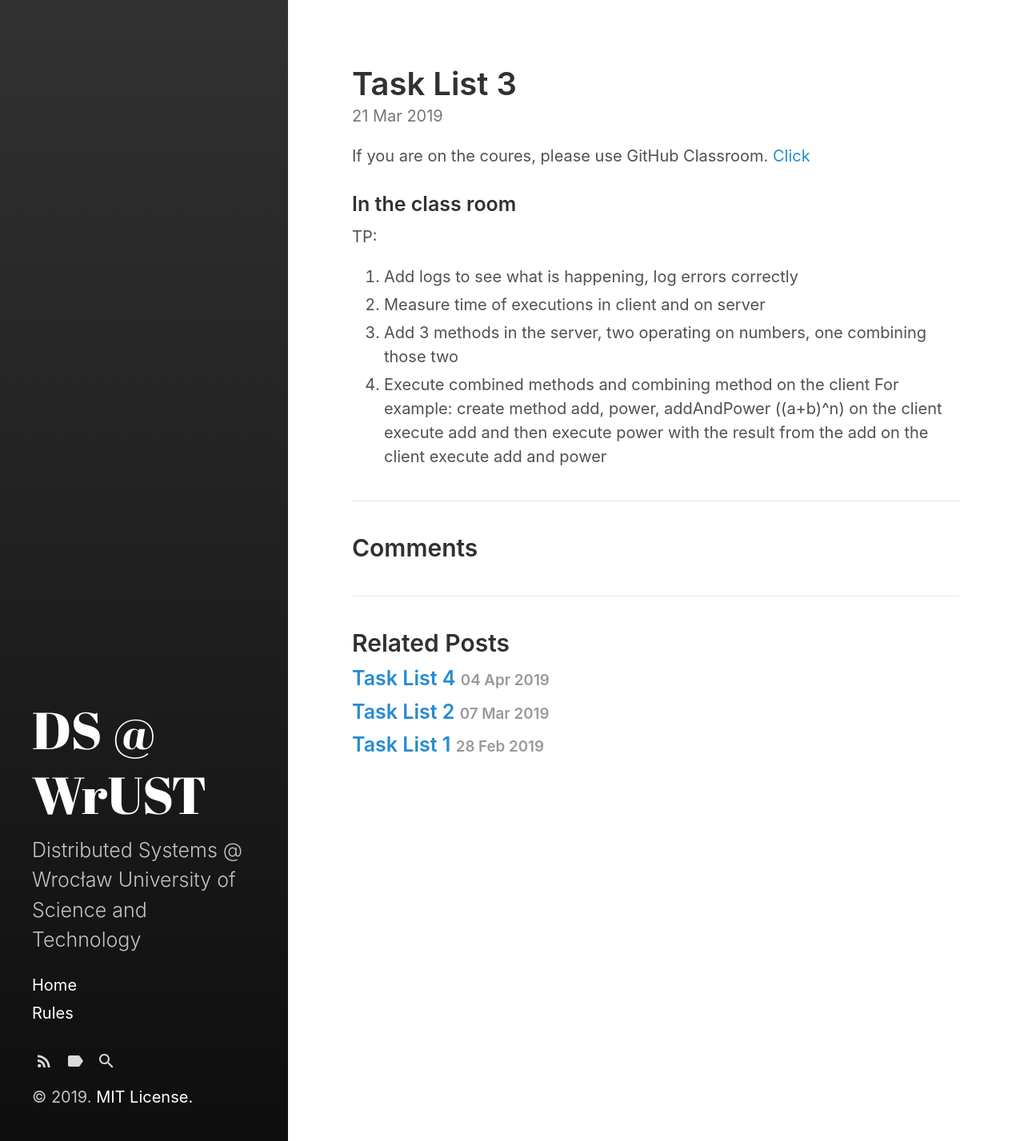
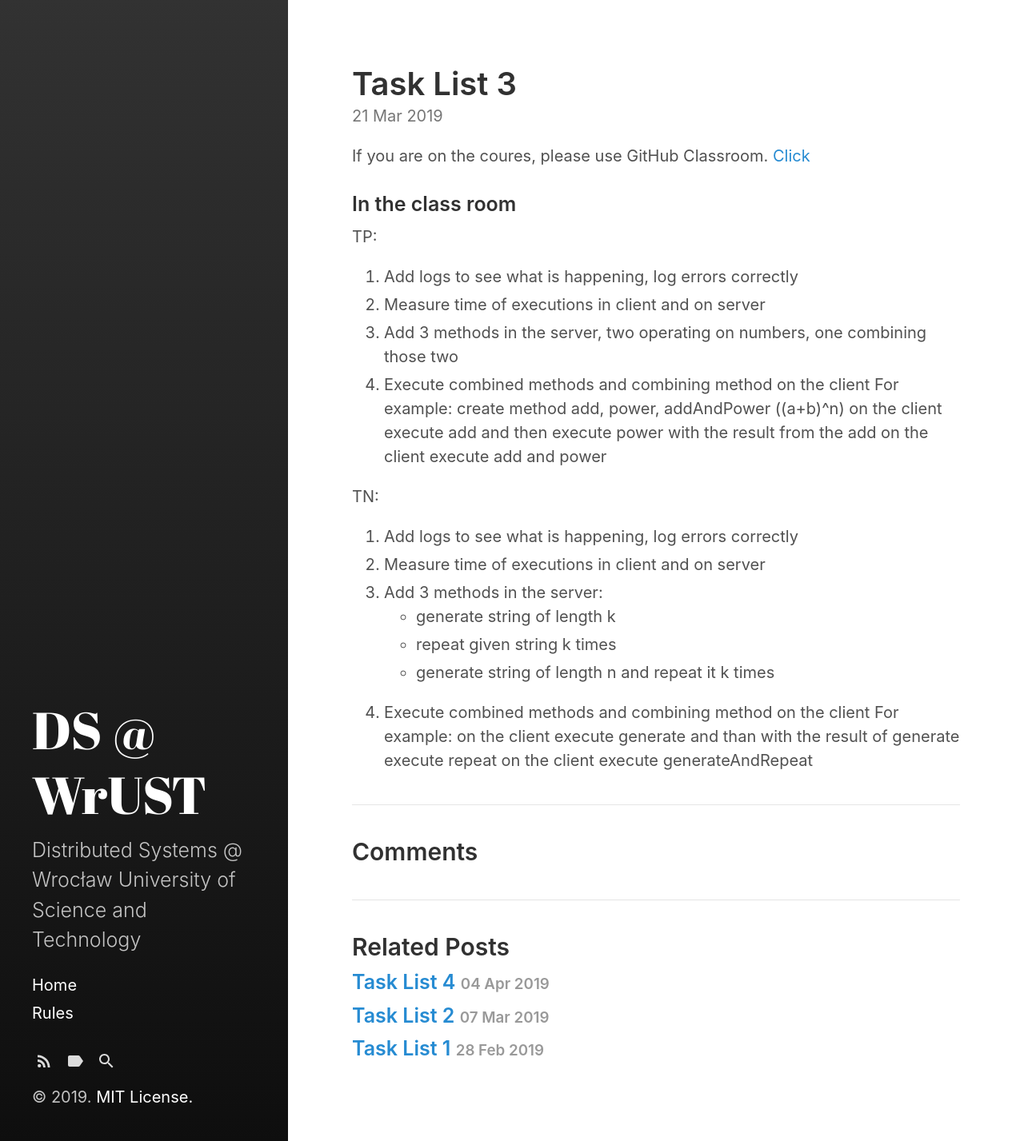
Before and after one commit to distributed-systems-wrust/distributed.github.com, a Jekyll site: the page built from _posts/2019-03-21-l3.md, in a window 1280 px wide. Shown: the whole page at 80% size. Built offline with Jekyll 4.4.1, drawn with Linux system fonts in a browser that asks for light colours.

Commit message:
TN classroom task

```diff
--- a/_posts/2019-03-21-l3.md
+++ b/_posts/2019-03-21-l3.md
@@ -19,3 +19,16 @@ TP:
 		create method add, power, addAndPower ((a+b)^n)
 		on the client execute add and then execute power with the result from the add
 		on the client execute add and power
+
+TN:
+
+0. Add logs to see what is happening, log errors correctly
+1. Measure time of executions in client and on server
+2. Add 3 methods in the server:
+	- generate string of length k
+	- repeat given string k times
+	- generate string of length n and repeat it k times
+3. Execute combined methods and combining method on the client
+	For example:
+		on the client execute generate and than with the result of generate execute repeat
+		on the client execute generateAndRepeat
```
